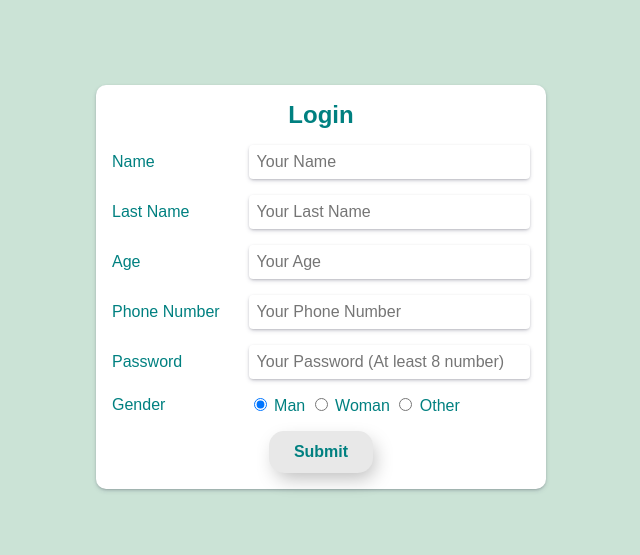
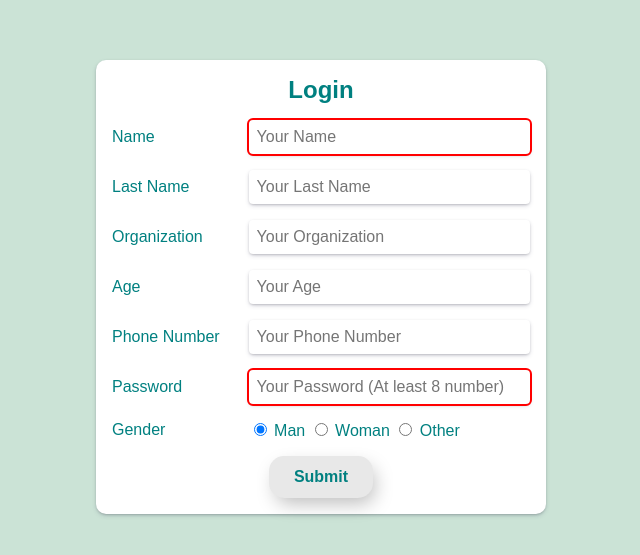
Before and after one commit to cybex7/simpleform, a website: page index.html in a window 1280 px wide. Shown: the part 113-668 px from the top of the page, without its empty margins (319-959 px from the left). Drawn offline with Linux system fonts and the light colour scheme; a web font is replaced by a local one.

Commit message:
second step of this exercise

```diff
--- a/index.html
+++ b/index.html
@@ -16,27 +16,32 @@
 				<!-- Name -->
 				<div class="field">
 					<label for="name_id">Name</label>
-					<input id="name_id" type="text" placeholder="Your Name">
+					<input pattern="[a-z]+[^A-Z]" id="name_id" type="text" placeholder="Your Name" required autocomplete="name">
 				</div>
 				<!-- Last Name -->
 				<div class="field">
 					<label for="lastname_id">Last Name</label>
-					<input id="lastname_id" type="text" placeholder="Your Last Name">
+					<input id="lastname_id" type="text" placeholder="Your Last Name" autocomplete="family-name">
+				</div>
+				<!-- Organization -->
+				<div class="field">
+					<label for="Organization_id">Organization</label>
+					<input id="Organization_id" type="text" placeholder="Your Organization" autocomplete="off">
 				</div>
 				<!-- Age -->
 				<div class="field">
 					<label for="age_id">Age</label>
-					<input pattern="[0-9]" id="age_id" type="number" min="0" max="100" placeholder="Your Age">
+					<input id="age_id" type="number" min="0" max="100" placeholder="Your Age">
 				</div>
 				<!-- Phone Number -->
 				<div class="field">
 					<label for="number_id">Phone Number</label>
-					<input pattern="[0-9]" id="number_id" type="number" placeholder="Your Phone Number">
+					<input id="number_id" type="number" placeholder="Your Phone Number">
 				</div>
 				<!-- Password -->
 				<div class="field">
 					<label for="pass_id">Password</label>
-					<input pattern=".{8,}" id="pass_id" type="password" placeholder="Your Password (At least 8 number)">
+					<input pattern=".{8,12}" id="pass_id" type="password" placeholder="Your Password (At least 8 number)" required>
 				</div>
 				<!-- Gender -->
 				<div class="radio">
--- a/src/scss/main.scss
+++ b/src/scss/main.scss
@@ -95,6 +95,10 @@ body {
     padding: 16px;
     color: teal;
     @extend .shadow;
+
+    input:invalid {
+        outline: 2px solid red;
+    }
 
     fieldset {
         display: flex;
```
Also changed, not shown: main.css.
